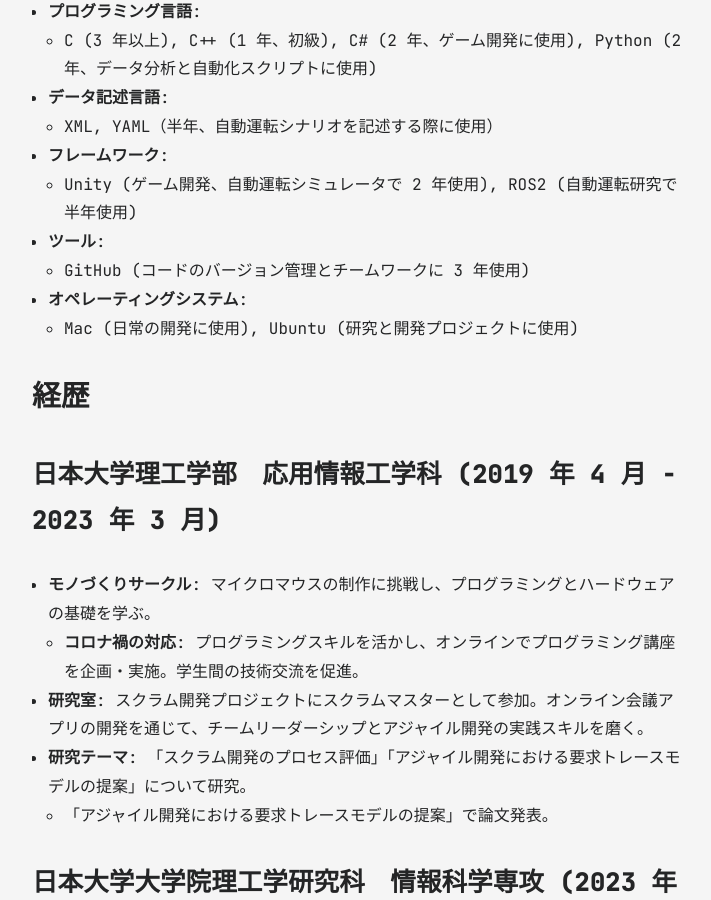
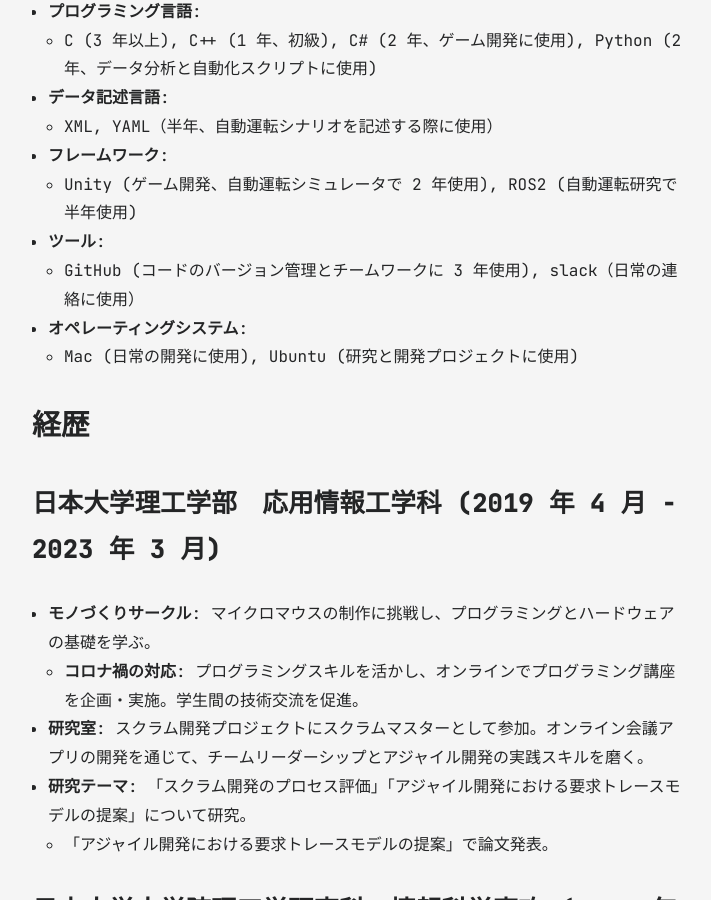
Before and after one commit to kodama3008/kodama3008.github.io, a Jekyll site: the page built from all_collections/_posts/2024-03-05-selfintroduction-markdown.md, in a window 1280 px wide and 900 px high, scrolled down 746 px. Shown: the whole window, without its empty margins (283-994 px from the left). Built offline with Jekyll 4.4.1, drawn with Linux system fonts in a browser that asks for light colours.

Commit message:
Update 2024-03-05-selfintroduction-markdown.md

```diff
--- a/all_collections/_posts/2024-03-05-selfintroduction-markdown.md
+++ b/all_collections/_posts/2024-03-05-selfintroduction-markdown.md
@@ -22,7 +22,7 @@ categories: [fiction, jekyll]
 - **フレームワーク**:
   - Unity (ゲーム開発、自動運転シミュレータで 2 年使用), ROS2 (自動運転研究で半年使用)
 - **ツール**:
-  - GitHub (コードのバージョン管理とチームワークに 3 年使用)
+  - GitHub (コードのバージョン管理とチームワークに 3 年使用), slack（日常の連絡に使用）
 - **オペレーティングシステム**:
   - Mac (日常の開発に使用), Ubuntu (研究と開発プロジェクトに使用)
 
```
